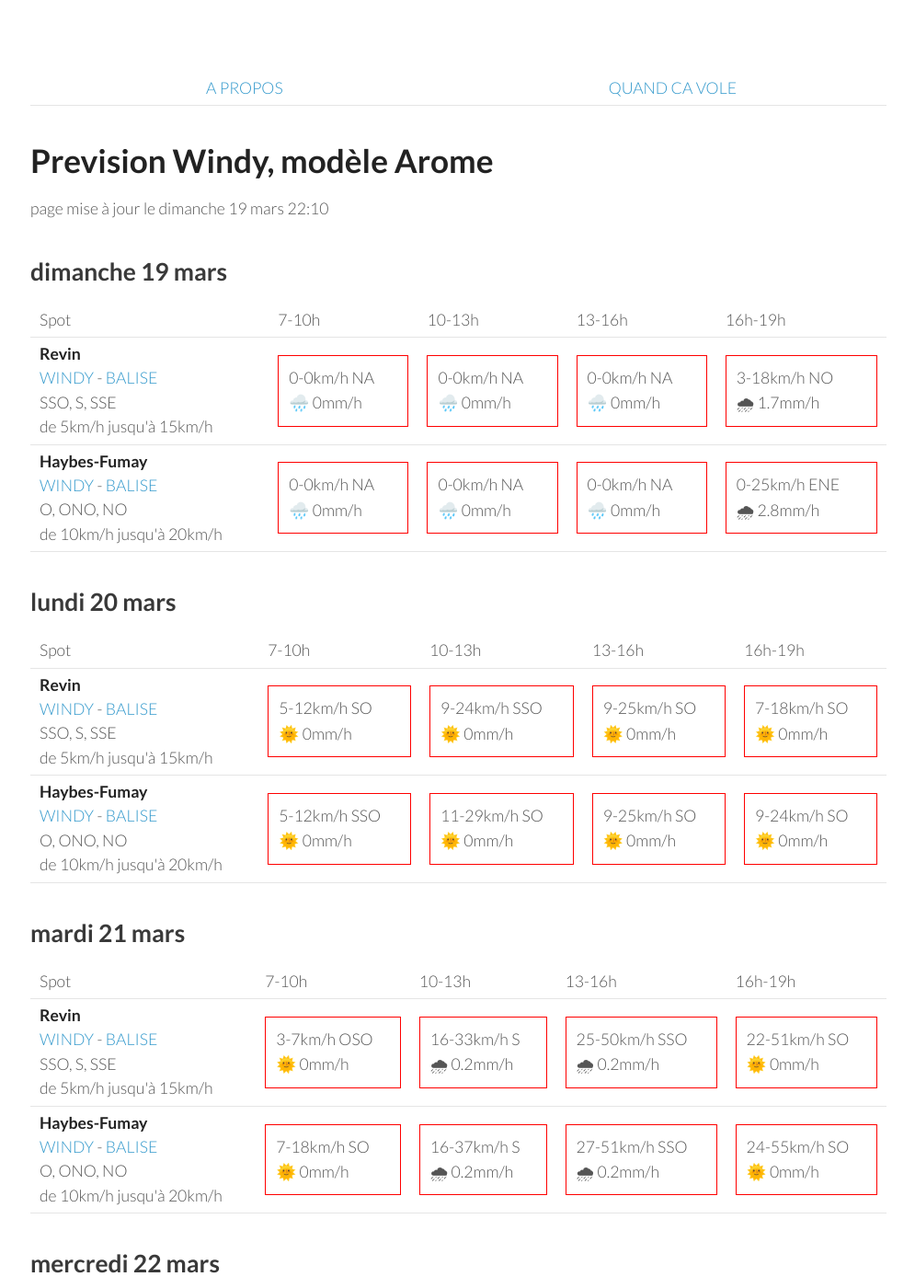
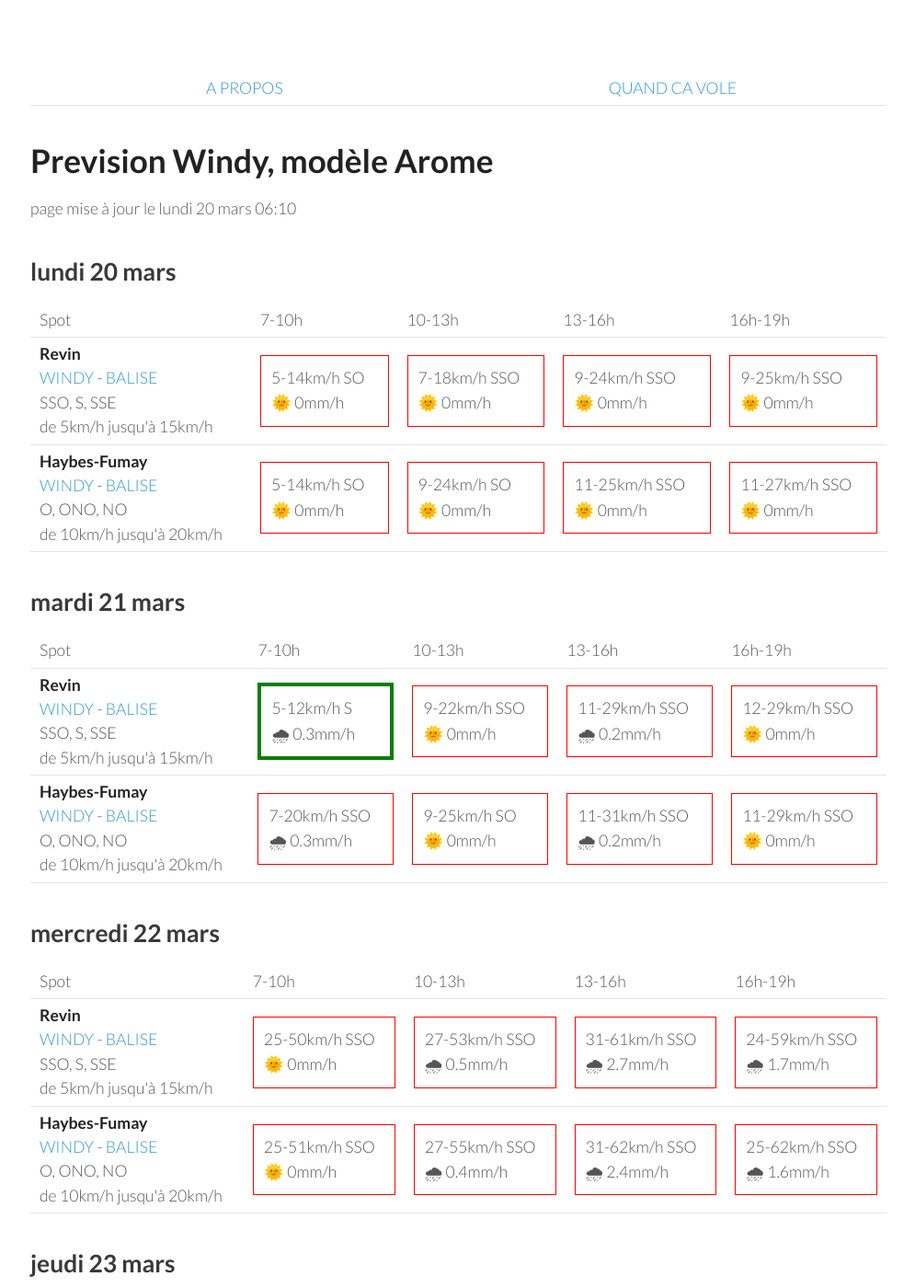
Before and after one commit to parapente-dans-le-nord/parapente-dans-le-nord.github.io, a Jekyll site: the page built from ardennes.markdown, in a window 1280 px wide and 1400 px high. Shown: the whole window at 92% size, without its empty margins (25-1020 px from the left). Built offline with Jekyll 4.4.1, drawn with Linux system fonts in a browser that asks for light colours; some of the changed text lies outside the part shown.

Commit message:
update index.markdown

```diff
--- a/ardennes.markdown
+++ b/ardennes.markdown
@@ -7,42 +7,8 @@ title:  "Tous les spots"
 {: .links}
 
 # Prevision Windy, modèle Arome
-page mise à jour le dimanche 19 mars 22:10
+page mise à jour le lundi 20 mars 06:10
 
-## dimanche 19 mars
-
-{::nomarkdown}
-<table>
-  <tbody>
-    <tr>
-      <td>Spot</td>
-      <td>7-10h</td>
-      <td>10-13h</td>
-      <td>13-16h</td>
-      <td>16h-19h</td>
-    </tr>
-<tr>
-        <td><strong>Revin</strong><br><a href="https://windy.com/49.948/4.625?49.543,4.625,8">WINDY</a> - <span class=""><a href="http://www.balisemeteo.com/balise.php?idBalise=5019">BALISE</a> </span><br> <span class="vent-favorable">SSO, S, SSE</span><br><span class="force-vent">de 5km/h jusqu'à 15km/h</span> </td>
-
-            <td><div class="not-flyable"><p>0-0km/h NA</p><p>🌧️ 0mm/h</p></div></td>
-            <td><div class="not-flyable"><p>0-0km/h NA</p><p>🌧️ 0mm/h</p></div></td>
-            <td><div class="not-flyable"><p>0-0km/h NA</p><p>🌧️ 0mm/h</p></div></td>
-            <td><div class="not-flyable"><p>3-18km/h NO</p><p>🌧 1.7mm/h</p></div></td>
-
-    </tr>
-<tr>
-        <td><strong>Haybes-Fumay</strong><br><a href="https://windy.com/49.998/4.715?49.913,4.738,10">WINDY</a> - <span class=""><a href="http://www.balisemeteo.com/balise.php?idBalise=104">BALISE</a> </span><br> <span class="vent-favorable">O, ONO, NO</span><br><span class="force-vent">de 10km/h jusqu'à 20km/h</span> </td>
-
-            <td><div class="not-flyable"><p>0-0km/h NA</p><p>🌧️ 0mm/h</p></div></td>
-            <td><div class="not-flyable"><p>0-0km/h NA</p><p>🌧️ 0mm/h</p></div></td>
-            <td><div class="not-flyable"><p>0-0km/h NA</p><p>🌧️ 0mm/h</p></div></td>
-            <td><div class="not-flyable"><p>0-25km/h ENE</p><p>🌧 2.8mm/h</p></div></td>
-
-    </tr>
-
-</tbody>
-</table>
-{:/}
 ## lundi 20 mars
 
 {::nomarkdown}
@@ -58,20 +24,20 @@ page mise à jour le dimanche 19 mars 22:10
 <tr>
         <td><strong>Revin</strong><br><a href="https://windy.com/49.948/4.625?49.543,4.625,8">WINDY</a> - <span class=""><a href="http://www.balisemeteo.com/balise.php?idBalise=5019">BALISE</a> </span><br> <span class="vent-favorable">SSO, S, SSE</span><br><span class="force-vent">de 5km/h jusqu'à 15km/h</span> </td>
 
-            <td><div class="not-flyable"><p>5-12km/h SO</p><p>🌞 0mm/h</p></div></td>
+            <td><div class="not-flyable"><p>5-14km/h SO</p><p>🌞 0mm/h</p></div></td>
+            <td><div class="not-flyable"><p>7-18km/h SSO</p><p>🌞 0mm/h</p></div></td>
             <td><div class="not-flyable"><p>9-24km/h SSO</p><p>🌞 0mm/h</p></div></td>
-            <td><div class="not-flyable"><p>9-25km/h SO</p><p>🌞 0mm/h</p></div></td>
-            <td><div class="not-flyable"><p>7-18km/h SO</p><p>🌞 0mm/h</p></div></td>
+            <td><div class="not-flyable"><p>9-25km/h SSO</p><p>🌞 0mm/h</p></div></td>
 
 
     </tr>
 <tr>
         <td><strong>Haybes-Fumay</strong><br><a href="https://windy.com/49.998/4.715?49.913,4.738,10">WINDY</a> - <span class=""><a href="http://www.balisemeteo.com/balise.php?idBalise=104">BALISE</a> </span><br> <span class="vent-favorable">O, ONO, NO</span><br><span class="force-vent">de 10km/h jusqu'à 20km/h</span> </td>
 
-            <td><div class="not-flyable"><p>5-12km/h SSO</p><p>🌞 0mm/h</p></div></td>
-            <td><div class="not-flyable"><p>11-29km/h SO</p><p>🌞 0mm/h</p></div></td>
-            <td><div class="not-flyable"><p>9-25km/h SO</p><p>🌞 0mm/h</p></div></td>
+            <td><div class="not-flyable"><p>5-14km/h SO</p><p>🌞 0mm/h</p></div></td>
             <td><div class="not-flyable"><p>9-24km/h SO</p><p>🌞 0mm/h</p></div></td>
+            <td><div class="not-flyable"><p>11-25km/h SSO</p><p>🌞 0mm/h</p></div></td>
+            <td><div class="not-flyable"><p>11-27km/h SSO</p><p>🌞 0mm/h</p></div></td>
 
 
     </tr>
@@ -94,20 +60,20 @@ page mise à jour le dimanche 19 mars 22:10
 <tr>
         <td><strong>Revin</strong><br><a href="https://windy.com/49.948/4.625?49.543,4.625,8">WINDY</a> - <span class=""><a href="http://www.balisemeteo.com/balise.php?idBalise=5019">BALISE</a> </span><br> <span class="vent-favorable">SSO, S, SSE</span><br><span class="force-vent">de 5km/h jusqu'à 15km/h</span> </td>
 
-            <td><div class="not-flyable"><p>3-7km/h OSO</p><p>🌞 0mm/h</p></div></td>
-            <td><div class="not-flyable"><p>16-33km/h S</p><p>🌧 0.2mm/h</p></div></td>
-            <td><div class="not-flyable"><p>25-50km/h SSO</p><p>🌧 0.2mm/h</p></div></td>
-            <td><div class="not-flyable"><p>22-51km/h SO</p><p>🌞 0mm/h</p></div></td>
+            <td><div class="flyable"><p>5-12km/h S</p><p>🌧 0.3mm/h</p></div></td>
+            <td><div class="not-flyable"><p>9-22km/h SSO</p><p>🌞 0mm/h</p></div></td>
+            <td><div class="not-flyable"><p>11-29km/h SSO</p><p>🌧 0.2mm/h</p></div></td>
+            <td><div class="not-flyable"><p>12-29km/h SSO</p><p>🌞 0mm/h</p></div></td>
 
 
     </tr>
 <tr>
         <td><strong>Haybes-Fumay</strong><br><a href="https://windy.com/49.998/4.715?49.913,4.738,10">WINDY</a> - <span class=""><a href="http://www.balisemeteo.com/balise.php?idBalise=104">BALISE</a> </span><br> <span class="vent-favorable">O, ONO, NO</span><br><span class="force-vent">de 10km/h jusqu'à 20km/h</span> </td>
 
-            <td><div class="not-flyable"><p>7-18km/h SO</p><p>🌞 0mm/h</p></div></td>
-            <td><div class="not-flyable"><p>16-37km/h S</p><p>🌧 0.2mm/h</p></div></td>
-            <td><div class="not-flyable"><p>27-51km/h SSO</p><p>🌧 0.2mm/h</p></div></td>
-            <td><div class="not-flyable"><p>24-55km/h SO</p><p>🌞 0mm/h</p></div></td>
+            <td><div class="not-flyable"><p>7-20km/h SSO</p><p>🌧 0.3mm/h</p></div></td>
+            <td><div class="not-flyable"><p>9-25km/h SO</p><p>🌞 0mm/h</p></div></td>
+            <td><div class="not-flyable"><p>11-31km/h SSO</p><p>🌧 0.2mm/h</p></div></td>
+            <td><div class="not-flyable"><p>11-29km/h SSO</p><p>🌞 0mm/h</p></div></td>
 
 
     </tr>
@@ -130,20 +96,20 @@ page mise à jour le dimanche 19 mars 22:10
 <tr>
         <td><strong>Revin</strong><br><a href="https://windy.com/49.948/4.625?49.543,4.625,8">WINDY</a> - <span class=""><a href="http://www.balisemeteo.com/balise.php?idBalise=5019">BALISE</a> </span><br> <span class="vent-favorable">SSO, S, SSE</span><br><span class="force-vent">de 5km/h jusqu'à 15km/h</span> </td>
 
-            <td><div class="not-flyable"><p>24-48km/h SSO</p><p>🌞 0mm/h</p></div></td>
-            <td><div class="not-flyable"><p>27-51km/h SSO</p><p>🌧 0.3mm/h</p></div></td>
-            <td><div class="not-flyable"><p>27-59km/h SSO</p><p>🌧 1.6mm/h</p></div></td>
-            <td><div class="not-flyable"><p>25-51km/h SSO</p><p>🌧 1mm/h</p></div></td>
+            <td><div class="not-flyable"><p>25-50km/h SSO</p><p>🌞 0mm/h</p></div></td>
+            <td><div class="not-flyable"><p>27-53km/h SSO</p><p>🌧 0.5mm/h</p></div></td>
+            <td><div class="not-flyable"><p>31-61km/h SSO</p><p>🌧 2.7mm/h</p></div></td>
+            <td><div class="not-flyable"><p>24-59km/h SSO</p><p>🌧 1.7mm/h</p></div></td>
 
 
     </tr>
 <tr>
         <td><strong>Haybes-Fumay</strong><br><a href="https://windy.com/49.998/4.715?49.913,4.738,10">WINDY</a> - <span class=""><a href="http://www.balisemeteo.com/balise.php?idBalise=104">BALISE</a> </span><br> <span class="vent-favorable">O, ONO, NO</span><br><span class="force-vent">de 10km/h jusqu'à 20km/h</span> </td>
 
-            <td><div class="not-flyable"><p>25-50km/h SSO</p><p>🌞 0mm/h</p></div></td>
-            <td><div class="not-flyable"><p>27-53km/h SSO</p><p>🌧 0.2mm/h</p></div></td>
-            <td><div class="not-flyable"><p>27-61km/h SSO</p><p>🌧 1.5mm/h</p></div></td>
-            <td><div class="not-flyable"><p>25-55km/h SSO</p><p>🌧 1.2mm/h</p></div></td>
+            <td><div class="not-flyable"><p>25-51km/h SSO</p><p>🌞 0mm/h</p></div></td>
+            <td><div class="not-flyable"><p>27-55km/h SSO</p><p>🌧 0.4mm/h</p></div></td>
+            <td><div class="not-flyable"><p>31-62km/h SSO</p><p>🌧 2.4mm/h</p></div></td>
+            <td><div class="not-flyable"><p>25-62km/h SSO</p><p>🌧 1.6mm/h</p></div></td>
 
 
     </tr>
@@ -166,8 +132,8 @@ page mise à jour le dimanche 19 mars 22:10
 <tr>
         <td><strong>Revin</strong><br><a href="https://windy.com/49.948/4.625?49.543,4.625,8">WINDY</a> - <span class=""><a href="http://www.balisemeteo.com/balise.php?idBalise=5019">BALISE</a> </span><br> <span class="vent-favorable">SSO, S, SSE</span><br><span class="force-vent">de 5km/h jusqu'à 15km/h</span> </td>
 
-            <td><div class="not-flyable"><p>27-62km/h SO</p><p>🌧 0.8mm/h</p></div></td>
-            <td><div class="not-flyable"><p>25-55km/h SO</p><p>🌧 0.5mm/h</p></div></td>
+            <td><div class="not-flyable"><p>25-59km/h SO</p><p>🌧 1.1mm/h</p></div></td>
+            <td><div class="not-flyable"><p>24-51km/h SO</p><p>🌧 0.4mm/h</p></div></td>
             <td><div class="not-flyable"><p>29-61km/h SO</p><p>🌧 0.3mm/h</p></div></td>
             <td><div class="not-flyable"><p>29-62km/h SO</p><p>🌧 0.6mm/h</p></div></td>
 
@@ -176,8 +142,8 @@ page mise à jour le dimanche 19 mars 22:10
 <tr>
         <td><strong>Haybes-Fumay</strong><br><a href="https://windy.com/49.998/4.715?49.913,4.738,10">WINDY</a> - <span class=""><a href="http://www.balisemeteo.com/balise.php?idBalise=104">BALISE</a> </span><br> <span class="vent-favorable">O, ONO, NO</span><br><span class="force-vent">de 10km/h jusqu'à 20km/h</span> </td>
 
-            <td><div class="not-flyable"><p>29-68km/h SO</p><p>🌧 0.7mm/h</p></div></td>
-            <td><div class="not-flyable"><p>25-57km/h SO</p><p>🌧 0.7mm/h</p></div></td>
+            <td><div class="not-flyable"><p>25-61km/h SO</p><p>🌧 0.7mm/h</p></div></td>
+            <td><div class="not-flyable"><p>22-53km/h SO</p><p>🌧 0.6mm/h</p></div></td>
             <td><div class="not-flyable"><p>29-62km/h SO</p><p>🌧 0.3mm/h</p></div></td>
             <td><div class="not-flyable"><p>31-64km/h SO</p><p>🌧 0.4mm/h</p></div></td>
 
```
